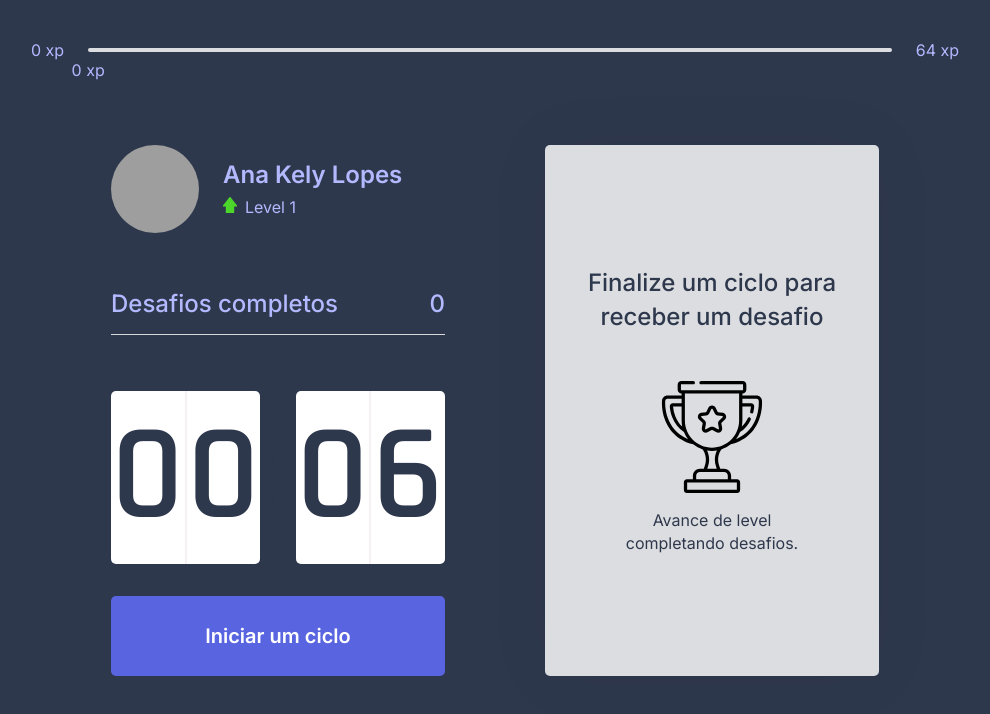
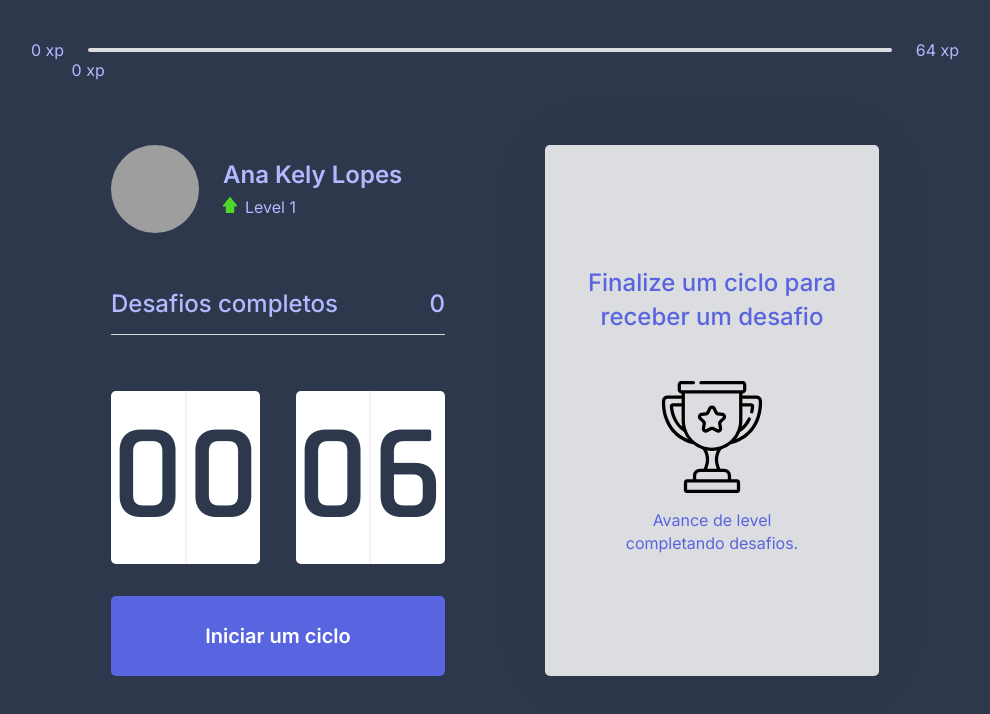
Before and after one commit to kelyAna/NLW_4, a Next.js app in the folder moveit-next/: page / in a window 1280 px wide. Shown: the top 714 px of the page, without its empty margins (145-1135 px from the left). Built offline with nearby package versions, Linux system fonts and the light colour scheme; grey boxes are pictures that could not be loaded.

Commit message:
Add storage by cookies

```diff
--- a/moveit-next/package.json
+++ b/moveit-next/package.json
@@ -8,12 +8,14 @@
     "start": "next start"
   },
   "dependencies": {
+    "js-cookie": "^2.2.1",
     "next": "10.0.7",
     "node-dev": "^6.3.0",
     "react": "17.0.1",
     "react-dom": "17.0.1"
   },
   "devDependencies": {
+    "@types/js-cookie": "^2.2.6",
     "@types/node": "^14.14.31",
     "@types/react": "^17.0.2",
     "@types/react-dom": "^17.0.1",
--- a/moveit-next/src/contexts/ChallengesContext.tsx
+++ b/moveit-next/src/contexts/ChallengesContext.tsx
@@ -1,13 +1,16 @@
-import { createContext, useState, ReactNode, useEffect } from 'react'
-import challenges from '../../challenges.json'
+import { createContext, useState, ReactNode, useEffect } from 'react';
+import Cookies from 'js-cookie';
 
-interface Challenge{
+import challenges from '../../challenges.json';
+
+interface Challenge {
   type: 'body' | 'eye';
   description: string,
   amount: number
 }
 
-interface ChallengesContextData{
+
+interface ChallengesContextData {
   level: number;
   currentExperience: number;
   experienceToNextLevel: number,
@@ -22,6 +25,7 @@ interface ChallengesContextData{
 interface ChallengesProviderProps {
   children: ReactNode;
 }
+
 export const ChallengesContext = createContext({} as ChallengesContextData);
 
 export function ChallengesProvider({ children }: ChallengesProviderProps) {
@@ -37,6 +41,13 @@ export function ChallengesProvider({ children }: ChallengesProviderProps) {
     Notification.requestPermission();
   }, [])
 
+  useEffect(() => {
+    Cookies.set('level', String(level));
+    Cookies.set('currenteExperience', String(currentExperience));
+    Cookies.set('challengesCompleted', String(challengesCompleted));
+
+  }, [level, currentExperience, challengesCompleted])
+
   function levelUp() {
     setLevel(level + 1);
   }
@@ -49,19 +60,19 @@ export function ChallengesProvider({ children }: ChallengesProviderProps) {
 
     new Audio('/notification.mp3').play()
 
-    if(Notification.permission === 'granted'){
+    if (Notification.permission === 'granted') {
       new Notification('Novo desafio', {
         body: `Valendo ${challenge.amount}xp`
       })
     }
   }
 
-  function resetChallenge(){
+  function resetChallenge() {
     setActiveChallenge(null)
   }
 
-  function completeChallenge(){
-    if(!activeChallenge){
+  function completeChallenge() {
+    if (!activeChallenge) {
       return;
     }
 
@@ -69,7 +80,7 @@ export function ChallengesProvider({ children }: ChallengesProviderProps) {
 
     let finalExperience = currentExperience + amount;
 
-    if(finalExperience >= experienceToNextLevel){
+    if (finalExperience >= experienceToNextLevel) {
       finalExperience = finalExperience - experienceToNextLevel;
       levelUp();
     }
--- a/moveit-next/src/styles/components/ChallengeBox.module.css
+++ b/moveit-next/src/styles/components/ChallengeBox.module.css
@@ -25,6 +25,7 @@
   font-size: 1.5rem;
   font-weight: 500;
   line-height: 1.4;
+  color: var(--blue);
 }
 
 .challengeNotActive p{
@@ -35,6 +36,7 @@
   max-width: 78%;
   margin-top: 70%;
   margin-top: 3rem;
+  color: var(--blue);
 }
 
 .challengeNotActive p img{
```
Also changed, not shown: 1 other file (tests, documents, lock files or other folders).
